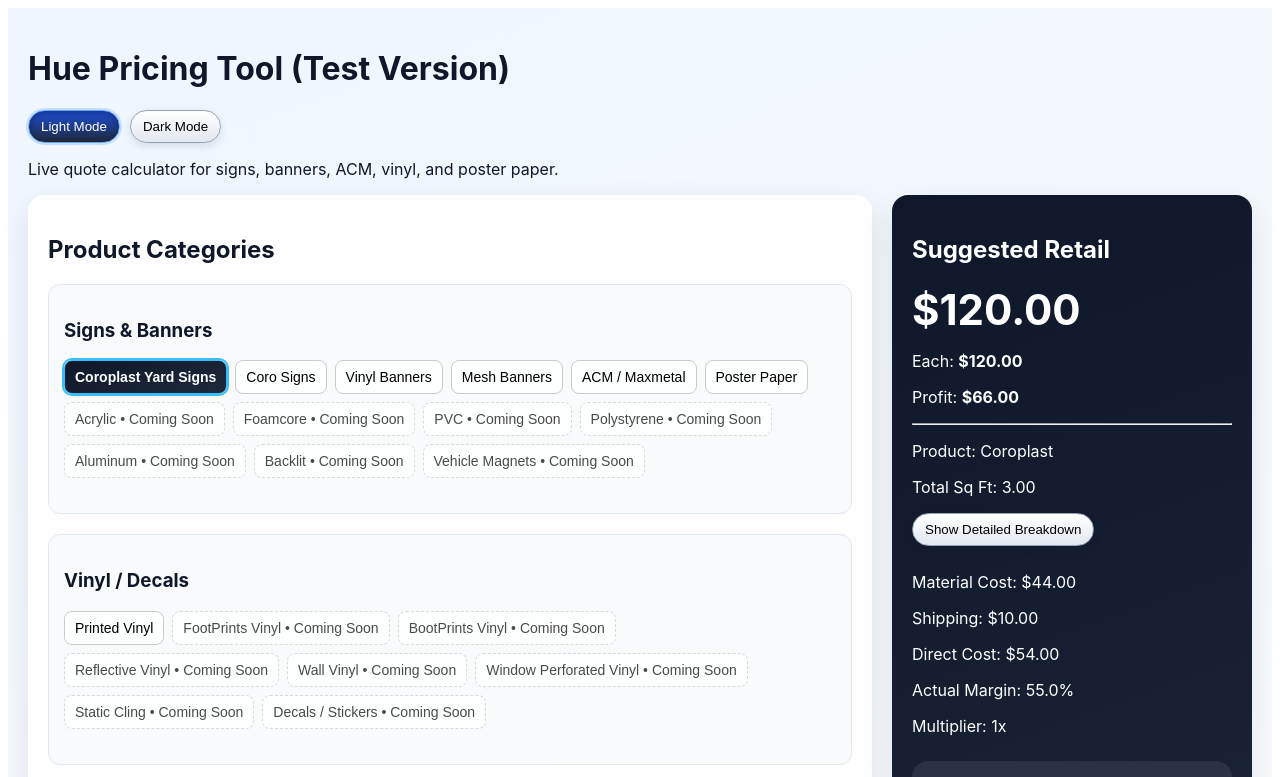
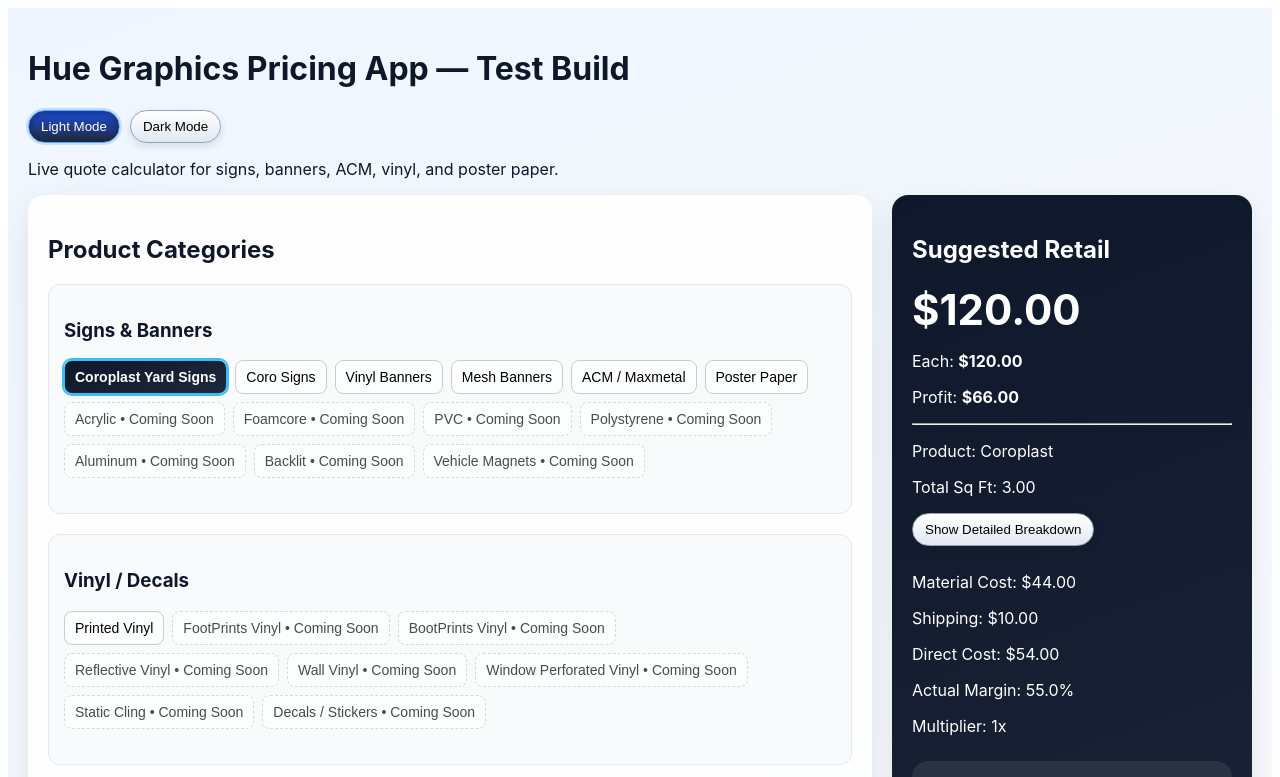
Before and after one commit to huegpx2008/hue-sign-pricing-app, a Next.js app: page / in a window 1280 px wide. Shown: the top 777 px of the page. Built offline with nearby package versions, Linux system fonts and the light colour scheme.

Commit message:
Update main page title for test build

```diff
--- a/app/page.js
+++ b/app/page.js
@@ -927,7 +927,7 @@ export default function Page() {
         }
       `}</style>
 
-      <h1>Hue Pricing Tool (Test Version)</h1>
+      <h1>Hue Graphics Pricing App — Test Build</h1>
       <div className="themeToggle">
         <button className={`modeBtn ${theme === "light" ? "active" : ""}`} onClick={() => setTheme("light")}>Light Mode</button>
         <button className={`modeBtn ${theme === "dark" ? "active" : ""}`} onClick={() => setTheme("dark")}>Dark Mode</button>
```
